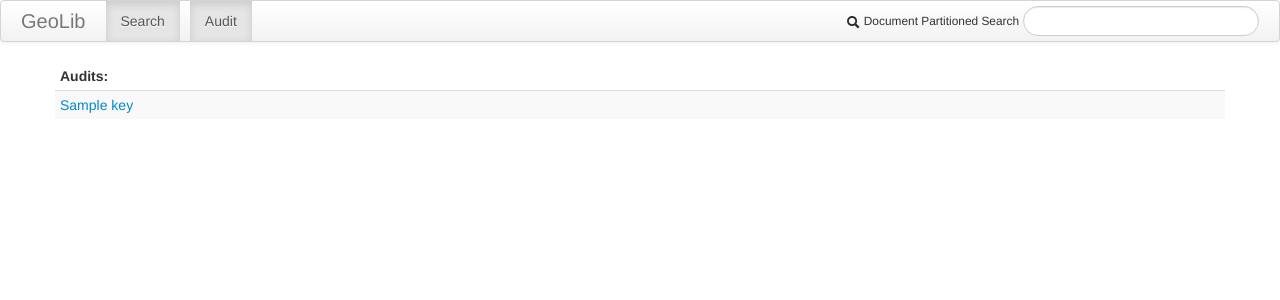
After one commit to loum/geolib, a Flask app: template geolib/templates/audit.html in a window 1280 px wide. The commit adds this page. Shown: the top 300 px of the page. Run offline with Flask 2, Linux system fonts and the light colour scheme; the template is opened without the code that fills it: most values are stand-ins (such as "Sample title", 1, 10 or a date in 2020); parts of the project's set-up code (start-up, migrations or seed data) failed here and were passed over.

Commit message:
master
* introduce audit interface

```diff
--- a/config.py
+++ b/config.py
@@ -7,4 +7,5 @@ REST_SERVER = '%s:%s' % (REST_IP, REST_PORT)
 
 META_REST_URL = 'http://%s/geolib/meta/v0.1/' % REST_SERVER
 FREE_TEXT_URL = 'http://%s/geolib/meta/v0.1/search?' % REST_SERVER
+AUDIT_URL = 'http://%s/geolib/audit/v0.1/recent' % REST_SERVER
 POINTS_API = 'http://%s/geolib/image/v0.1/points?' % REST_SERVER
--- a/geolib/__init__.py
+++ b/geolib/__init__.py
@@ -1,4 +1,4 @@
-"""Geo library web interface.
+"""GeoLib web interface.
 
 """
 import flask
--- /dev/null
+++ b/geolib/templates/audit.html
@@ -0,0 +1,28 @@
+{% extends "base.html" %}
+
+{% block title %}Search Results{% endblock %}
+
+{% block content %}
+  <div class="container">
+
+    <table class="table table-hover table-striped table-condensed">
+      <thead>
+        <tr>
+          <th>Audits:</th>
+        </tr>
+      </thead>
+      {% for audit in result.audits %}
+        {% for key, value in audit.iteritems() %}
+        <tr>
+          <td>
+            <a href="{{ value.resource }}">
+              {{ key }}
+            </a>
+          </td>
+        </tr>
+        {% endfor %}
+      {% endfor %}
+    </table>
+
+  </div>
+{% endblock %}
--- a/geolib/templates/base.html
+++ b/geolib/templates/base.html
@@ -22,6 +22,9 @@
       <ul class="nav">
         <li class="active"><a href="/geolib/index.html">Search</a></li>
       </ul>
+      <ul class="nav">
+        <li class="active"><a href="/geolib/audit?count=1">Audit</a></li>
+      </ul>
       <form class="navbar-search
             pull-right
             hidden-phone"
--- a/geolib/views.py
+++ b/geolib/views.py
@@ -18,6 +18,7 @@ from geolib.forms.meta_search import MetaSearch
 
 # Import our views.
 import geolib.index
+import geolib.audit
 
 
 @app.route('/health')
@@ -38,11 +39,6 @@ def meta(row_id):
 
 @app.route('/geolib/search')
 def search():
-    #query_terms = {'q': flask.request.args.get('q')}
-    #params = urllib.urlencode(query_terms)
-
-    #free_text_url = ('%s%s' % (app.config['FREE_TEXT_URL'], params))
-
     parser = urlparse.urlparse(flask.request.url)
     query_string = parser.query
 
```
Also changed, not shown: geolib/audit.py (added, +28 -0 lines).
